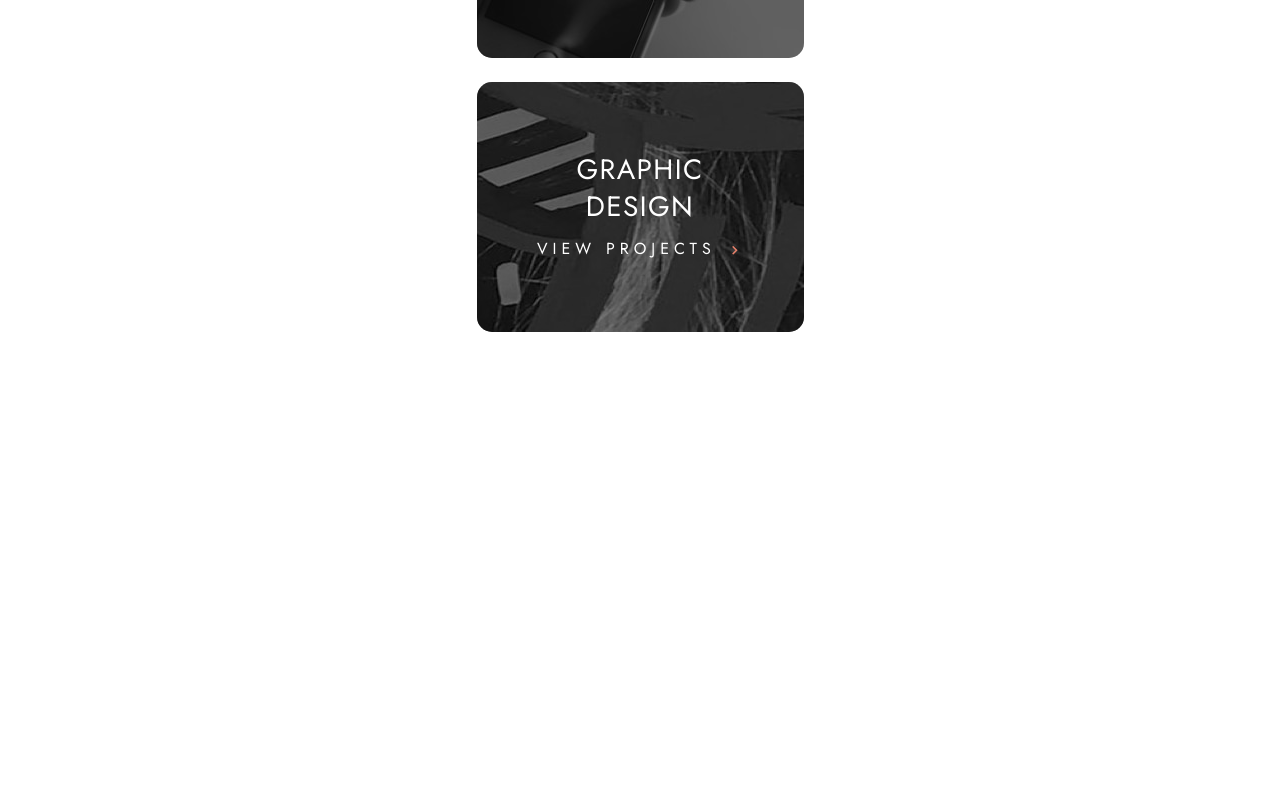
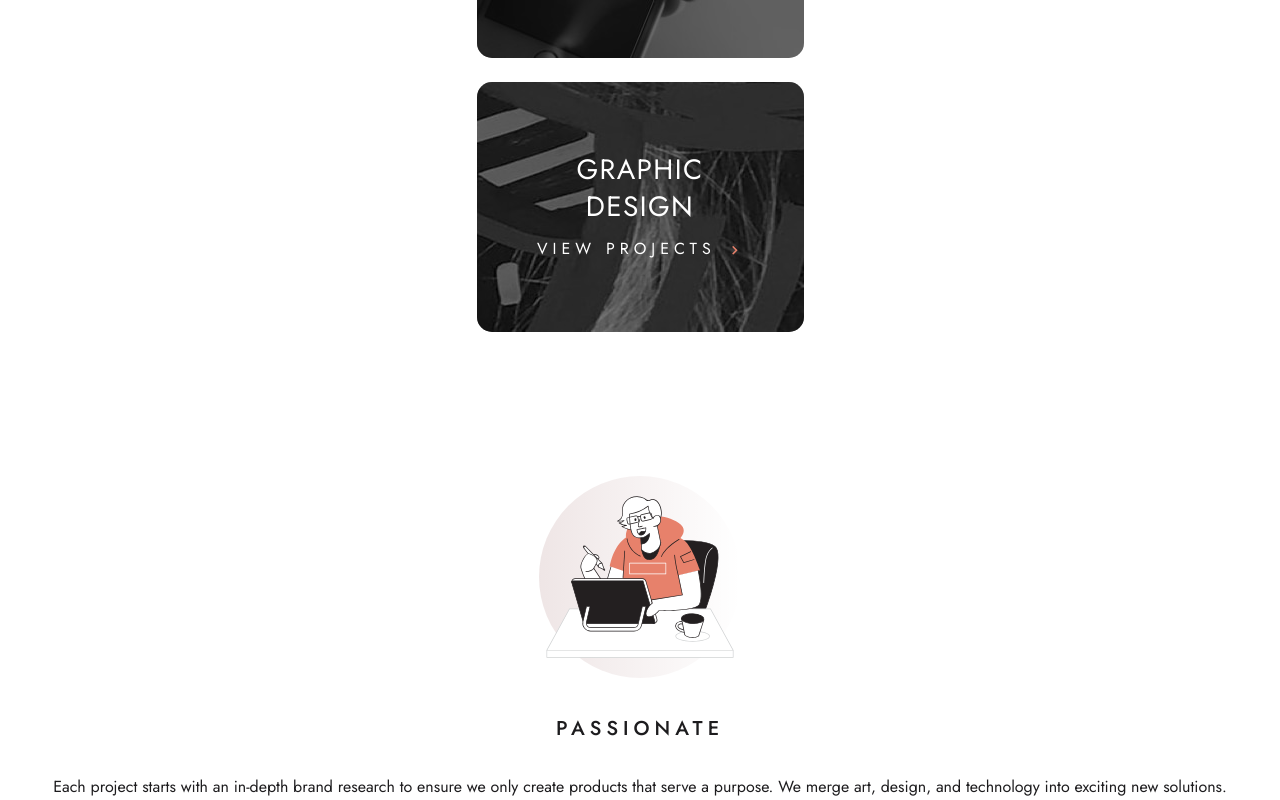
Before and after one commit to Aryaman2803/Designo, a React (Create React App) app: page / in a window 1280 px wide. Shown: the part 1383-2183 px from the top of the page. Before the commit the page ends 1739 px from the top, so only its background shows below. Built offline with nearby package versions, Linux system fonts and the light colour scheme.

Commit message:
styling the home values section

```diff
--- a/package.json
+++ b/package.json
@@ -9,6 +9,7 @@
     "node-sass": "^4.14.1",
     "react": "^17.0.1",
     "react-dom": "^17.0.1",
+    "react-router-dom": "^5.2.0",
     "react-scripts": "4.0.0",
     "web-vitals": "^0.2.4"
   },
--- a/src/Home.js
+++ b/src/Home.js
@@ -1,7 +1,9 @@
 import React from "react";
 import NavBar from "./NavBar";
 import phoneImage from "./starter/assets/home/desktop/image-hero-phone.png";
+import passionate from "./starter/assets/home/desktop/illustration-passionate.svg";
 import "./Home.scss";
+import Project from "./Project";
 export default function Home() {
   return (
     <div className="Home">
@@ -36,29 +38,43 @@ export default function Home() {
         </svg>
       </section>
       <section className="Home-projects">
-        <div className="project" id="web-design">
-          <div className="transparent-dark">
-            <h3>Web Design</h3>
-            <p>
-              View Projects<i class="fas fa-chevron-right"></i>
-            </p>
+        <Project name="Web Design" id="web-design" />
+        <Project name="App Design" id="app-design" />
+        <Project name="Graphic Design" id="graphic-design" />
+      </section>
+      <section className="Home-values">
+        <div className="value">
+          <div className="img-container">
+            <svg xmlns="http://www.w3.org/2000/svg" width="202" height="202">
+              <defs>
+                <linearGradient id="a" x1="0%" x2="100%" y1="50%" y2="50%">
+                  <stop offset="0%" stop-color="#5D0202" stop-opacity="0" />
+                  <stop
+                    offset="100%"
+                    stop-color="#5D0202"
+                    stop-opacity=".498"
+                  />
+                </linearGradient>
+              </defs>
+              <circle
+                cx="101"
+                cy="101"
+                r="101"
+                fill="url(#a)"
+                fill-rule="evenodd"
+                opacity=".203"
+                transform="matrix(-1 0 0 1 202 0)"
+              />
+            </svg>
+            <img src={passionate} alt="" />
           </div>
-        </div>
-        <div className="project" id="app-design">
-          <div className="transparent-dark">
-            <h3>App Design</h3>
-            <p>
-              View Projects<i class="fas fa-chevron-right"></i>
-            </p>
-          </div>
-        </div>
-        <div className="project" id="graphic-design">
-          <div className="transparent-dark">
-            <h3>Graphic Design</h3>
-            <p>
-              View Projects<i class="fas fa-chevron-right"></i>
-            </p>
-          </div>
+
+          <h3>Passionate</h3>
+          <p>
+            Each project starts with an in-depth brand research to ensure we
+            only create products that serve a purpose. We merge art, design, and
+            technology into exciting new solutions.
+          </p>
         </div>
       </section>
     </div>
--- a/src/Home.scss
+++ b/src/Home.scss
@@ -131,3 +131,43 @@
     background: url("./starter/assets/home/mobile/image-graphic-design.jpg");
   }
 }
+
+.Home-values {
+  display: flex;
+  flex-direction: column;
+  align-items: center;
+  justify-content: center;
+  text-align: center;
+  margin-top: 12rem;
+  .value {
+    margin: 0 24px;
+
+    h3 {
+      margin: 32px 0 32px;
+      line-height: 1.3;
+      letter-spacing: 5px;
+      text-transform: uppercase;
+      font-size: 2rem;
+      font-weight: 500;
+    }
+
+    p {
+      margin: 32px 0 0;
+      line-height: 1.63;
+      letter-spacing: normal;
+    }
+  }
+
+  .img-container {
+    position: relative;
+
+    img {
+      z-index: 5;
+    }
+
+    svg {
+      position: absolute;
+      z-index: -2;
+    }
+  }
+}
--- /dev/null
+++ b/src/Project.js
@@ -0,0 +1,16 @@
+import React from "react";
+
+export default function Project(props) {
+  return (
+    <div>
+      <div className="project" id={props.id}>
+        <div className="transparent-dark">
+          <h3>{props.name}</h3>
+          <p>
+            View Projects<i class="fas fa-chevron-right"></i>
+          </p>
+        </div>
+      </div>
+    </div>
+  );
+}
--- a/src/index.scss
+++ b/src/index.scss
@@ -17,6 +17,7 @@ body {
   font-size: 1.6rem;
   background-color: $white;
   width: 100vw;
+  color: $black;
 }
 
 h1 {
```
Also changed, not shown: 1 other file (tests, documents, lock files or other folders).
